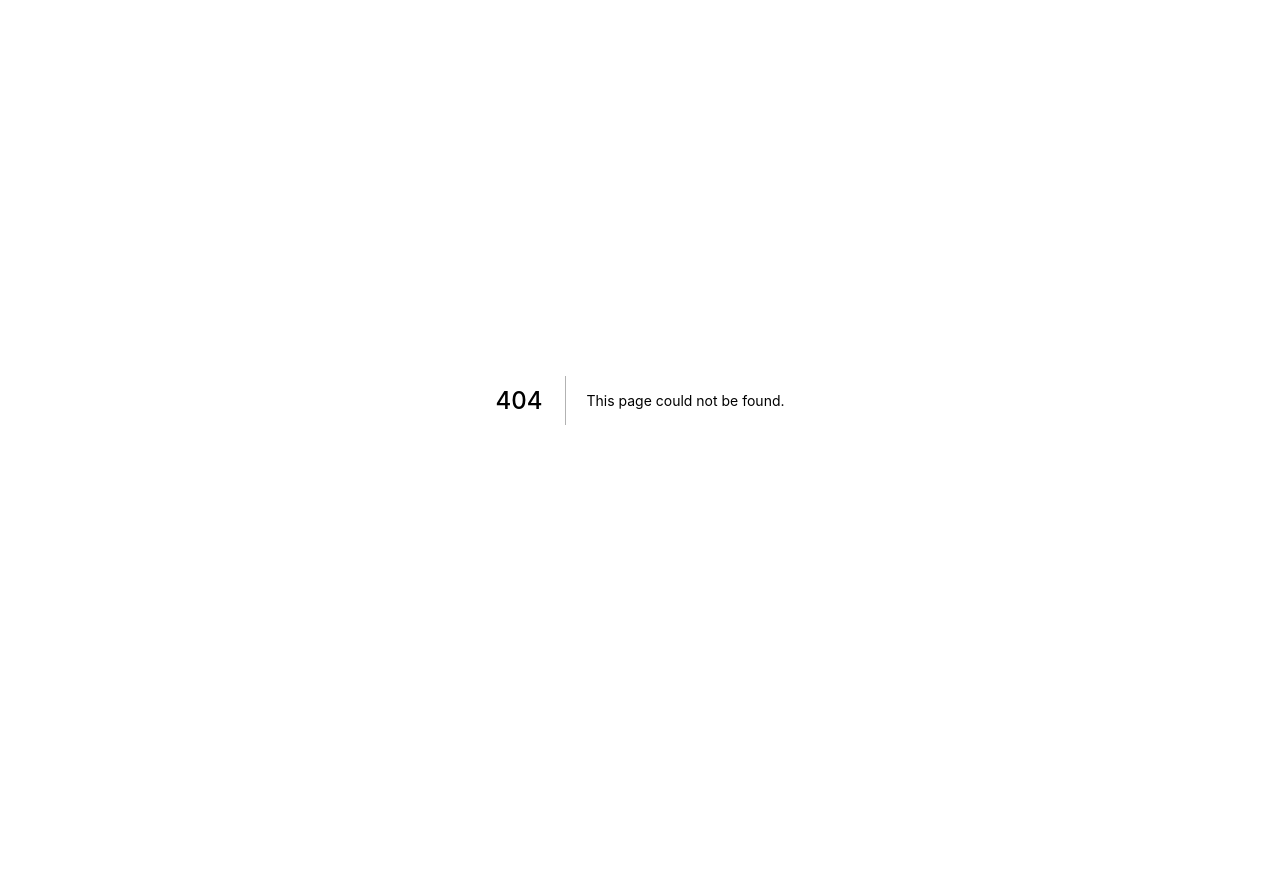
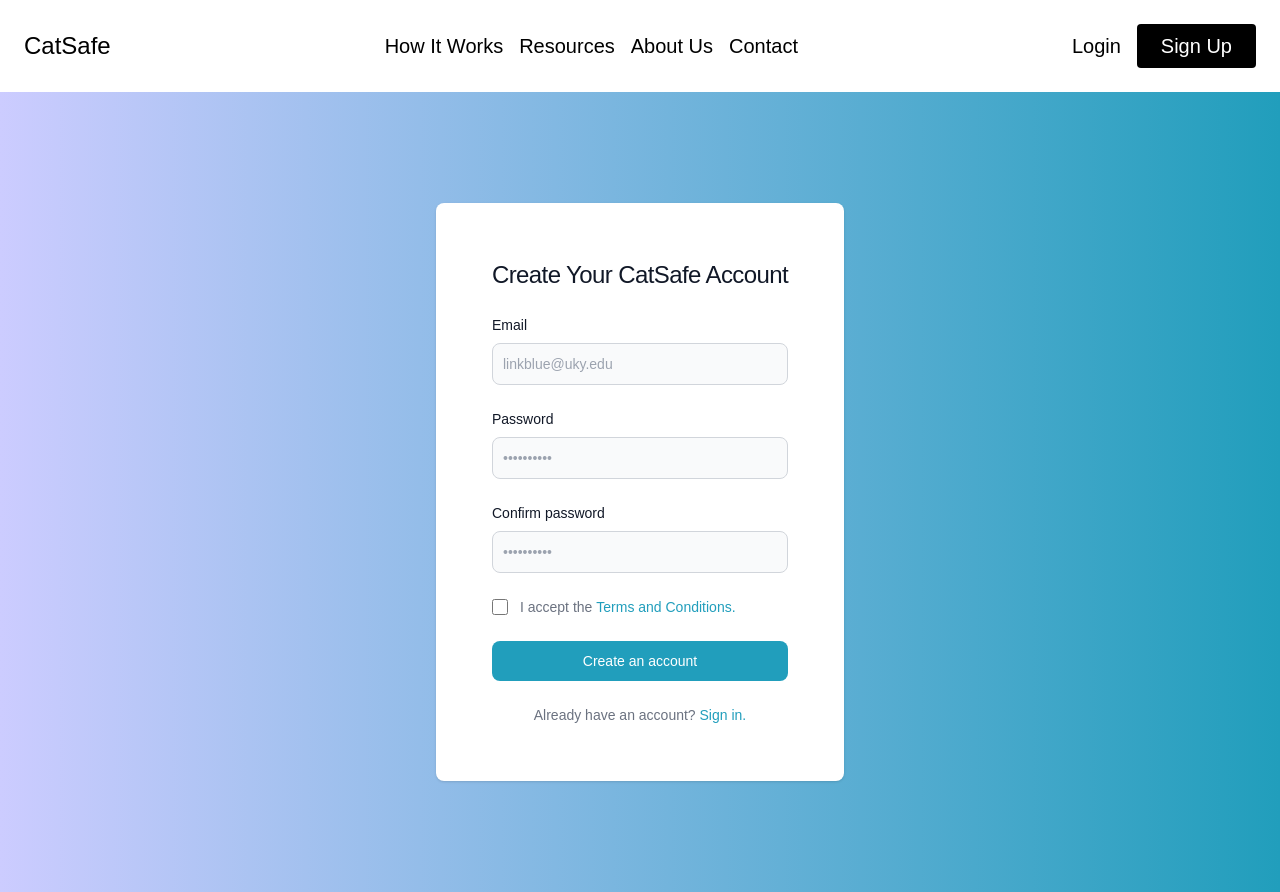
Before and after one commit to Project-SAP/project-sap-frontend, a Next.js app: page /signup in a window 1280 px wide. Before the commit this address had no page. Before the commit the page ends 800 px from the top, so only its background shows below. Built offline with nearby package versions, Linux system fonts and the light colour scheme.

Commit message:
Add Login page & Sign Up page

```diff
--- a/src/components/header.tsx
+++ b/src/components/header.tsx
@@ -3,19 +3,13 @@ import Link from 'next/link'
 
 
 const Header: NextPage = () => {
-    const style = {
-        backgroundColor: 'blue',
-        color: 'white',
-        width: '100%',
-        height: '50px'
-    }
     return (
-        <nav className="container relative p-6 mx-auto">
+        <nav className="sticky p-6 mx-auto bg-white w-full">
             {/* <!-- Flex Container --> */}
             <div className="flex items-center justify-between">
               {/* <!-- Logo --> */}
               <div className="space-x-6">
-                <Link href="#">
+                <Link href="/">
                   <a className="text-2xl hover:text-dominant">CatSafe</a>
                 </Link>
               </div>
@@ -44,7 +38,7 @@ const Header: NextPage = () => {
 
             {/* <!-- Mobile Menu --> */}
             <div className="md:hidden">
-              <div id="menu" className="absolute flex flex-col items-center self-end py-8 mt-10 space-y-6 font-bold bg-white left-6 right-6 drop-shadow-md sm:w-auto sm:self-center">
+              <div id="menu" className="absolute flex hidden flex-col items-center self-end py-8 mt-10 space-y-6 font-bold bg-white left-6 right-6 drop-shadow-md sm:w-auto sm:self-center">
                 <Link href="#"><a className="hover:text-dominant">How It Works</a></Link>
                 <Link href="#"><a className="hover:text-dominant">Resources</a></Link>
                 <Link href="#"><a className="hover:text-dominant">About Us</a></Link>
--- a/src/pages/index.tsx
+++ b/src/pages/index.tsx
@@ -2,7 +2,6 @@ import type { NextPage } from 'next';
 import { useState } from 'react';
 import MainLayout from '../components/mainLayout';
 import { DataModel } from '../utils/api/models/data.model';
-import Head from 'next/head'
 
 const IndexPage: NextPage = () => {
     // Using states to allow reloading data in the DOM
@@ -16,12 +15,6 @@ const IndexPage: NextPage = () => {
     };
 
     return (
-        <>
-            <Head>
-                <title>CatSafe - Of the Wildcats, by the Wildcats, for the Wildcats!</title>
-                <meta name="viewport" content="initial-scale=1.0, width=device-width" />
-            </Head>
-            <body>
                 <MainLayout>
                     <section className="flex items-center justify-center h-screen bg-gradient-to-br from-complementary to-dominant">
                         <div>
@@ -29,8 +22,6 @@ const IndexPage: NextPage = () => {
                         </div>
                     </section>
                 </MainLayout>
-            </body>
-            </>
     );
 };
 
--- /dev/null
+++ b/src/pages/login.tsx
@@ -0,0 +1,49 @@
+import type { NextPage } from 'next';
+import Header from '../components/header'
+import Link from 'next/link'
+
+const Login: NextPage = () => {
+    return (
+        <>
+            <Header />
+            <section className="h-screen flex items-center bg-gradient-to-r from-complementary to-dominant">
+                <div className="flex flex-col items-center justify-center lg:w-1/2 md:w-1/2 px-6 py-8 mx-auto md:h-screen lg:py-0">
+                    <div className="w-full bg-white rounded-lg shadow dark:border md:mt-0 sm:max-w-md xl:p-0 dark:bg-gray-800 dark:border-gray-700">
+                        <div className="p-6 space-y-4 b md:space-y-6 sm:p-8">
+                            <h1 className="text-xl text-center font-medium leading-tight tracking-tight text-gray-900 md:text-2xl dark:text-white">
+                                Sign in to CatSafe
+                            </h1>
+                            <form className="space-y-4 md:space-y-6" action="#">
+                                <div>
+                                    <label htmlFor="email" className="block mb-2 text-sm font-medium text-gray-900 dark:text-white">Email</label>
+                                    <input type="email" name="email" id="email" className="bg-gray-50 border border-gray-300 text-gray-900 sm:text-sm rounded-lg focus:ring-primary-600 focus:border-primary-600 block w-full p-2.5 dark:bg-gray-700 dark:border-gray-600 dark:placeholder-gray-400 dark:text-white dark:focus:ring-blue-500 dark:focus:border-blue-500" placeholder="linkblue@uky.edu" required />
+                                </div>
+                                <div>
+                                    <div className="flex justify-between items-center">
+                                        <label htmlFor="password" className="mb-2 text-sm font-medium text-gray-900 dark:text-white">Password</label>
+                                        <Link href="/reset">
+                                            <a className="text-sm text-right text-dominant hover:underline dark:text-primary-500">Forgot password?</a>
+                                        </Link>
+                                    </div>
+                                    <input type="password" name="password" id="password" placeholder="••••••••••••" className="bg-gray-50 border border-gray-300 text-gray-900 sm:text-sm rounded-lg focus:ring-primary-600 focus:border-primary-600 block w-full p-2.5 dark:bg-gray-700 dark:border-gray-600 dark:placeholder-gray-400 dark:text-white dark:focus:ring-blue-500 dark:focus:border-blue-500" required />
+                                </div>
+                                <div className="text-center">
+
+                                </div>
+                                <button type="submit" className="w-full text-white bg-dominant hover:bg-primary-700 focus:ring-4 focus:outline-none focus:ring-primary-300 font-medium rounded-lg text-sm px-5 py-2.5 text-center dark:bg-primary-600 dark:hover:bg-primary-700 dark:focus:ring-primary-800">Sign in</button>
+                                <p className="text-sm text-center font-light text-gray-500 dark:text-gray-400">
+                                    New to CatSafe?&nbsp;
+                                    <Link href="/signup">
+                                        <a className=" text-dominant hover:underline dark:text-primary-500">Create an account.</a>
+                                    </Link>
+                                </p>
+                            </form>
+                        </div>
+                    </div>
+                </div>
+            </section>
+        </>
+    );
+};
+
+export default Login;
--- /dev/null
+++ b/src/pages/signup.tsx
@@ -0,0 +1,50 @@
+import type { NextPage } from 'next';
+import Header from '../components/header'
+import Link from 'next/link'
+
+const SignUp: NextPage = () => {
+    return (
+        <>
+            <Header />
+            <section className="h-screen flex items-center bg-gradient-to-r from-complementary to-dominant">
+                <div className="flex flex-col items-center justify-center px-6 py-8 mx-auto md:h-screen lg:py-0">
+                    <div className="w-full  bg-white rounded-lg shadow dark:border md:mt-0 sm:max-w-md p-6 dark:bg-gray-800 dark:border-gray-700">
+                        <div className="p-6 space-y-4 md:space-y-6 sm:p-8">
+                            <h1 className="text-xl text-center font-medium leading-tight tracking-tight text-gray-900 md:text-2xl dark:text-white">
+                                Create Your CatSafe Account
+                            </h1>
+                            <form className="space-y-4 md:space-y-6" action="#">
+                                <div>
+                                    <label htmlFor="email" className="block mb-2 text-sm font-medium text-gray-900 dark:text-white">Email</label>
+                                    <input type="email" name="email" id="email" className="bg-gray-50 border border-gray-300 text-gray-900 sm:text-sm rounded-lg focus:ring-dominant focus:border-dominant block w-full p-2.5 dark:bg-gray-700 dark:border-gray-600 dark:placeholder-gray-400 dark:text-white dark:focus:ring-blue-500 dark:focus:border-blue-500" placeholder="linkblue@uky.edu" required />
+                                </div>
+                                <div>
+                                    <label htmlFor="password" className="block mb-2 text-sm font-medium text-gray-900 dark:text-white">Password</label>
+                                    <input type="password" name="password" id="password" placeholder="••••••••••" className="bg-gray-50 border border-gray-300 text-gray-900 sm:text-sm rounded-lg focus:ring-dominant focus:border-dominant block w-full p-2.5 dark:bg-gray-700 dark:border-gray-600 dark:placeholder-gray-400 dark:text-white dark:focus:ring-blue-500 dark:focus:border-blue-500" required />
+                                </div>
+                                <div>
+                                    <label htmlFor="confirm-password" className="block mb-2 text-sm font-medium text-gray-900 dark:text-white">Confirm password</label>
+                                    <input type="confirm-password" name="confirm-password" id="confirm-password" placeholder="••••••••••" className="bg-gray-50 border border-gray-300 text-gray-900 sm:text-sm rounded-lg focus:ring-dominant focus:border-dominant block w-full p-2.5 dark:bg-gray-700 dark:border-gray-600 dark:placeholder-gray-400 dark:text-white dark:focus:ring-blue-500 dark:focus:border-blue-500" required />
+                                </div>
+                                <div className="flex items-start">
+                                    <div className="flex items-center h-5">
+                                        <input id="terms" aria-describedby="terms" type="checkbox" className="w-4 h-4 border border-gray-300 rounded bg-gray-50 focus:ring-3 focus:ring-primary-300 dark:bg-gray-700 dark:border-gray-600 dark:focus:ring-dominant dark:ring-offset-gray-800" required />
+                                    </div>
+                                    <div className="ml-3 text-sm">
+                                        <label htmlFor="terms" className="font-light text-gray-500 dark:text-gray-300">I accept the <a className="font-medium text-dominant hover:underline dark:text-primary-500" href="#">Terms and Conditions.</a></label>
+                                    </div>
+                                </div>
+                                <button type="submit" className="w-full text-white bg-dominant hover:bg-primary-700 focus:ring-4 focus:outline-none focus:ring-primary-300 font-medium rounded-lg text-sm px-5 py-2.5 text-center dark:bg-dominant dark:hover:bg-primary-700 dark:focus:ring-primary-800">Create an account</button>
+                                <p className="text-sm text-center font-light text-gray-500 dark:text-gray-400">
+                                    Already have an account? <Link href="login"><a href="#" className="font-medium text-dominant hover:underline dark:text-primary-500">Sign in.</a></Link>
+                                </p>
+                            </form>
+                        </div>
+                    </div>
+                </div>
+            </section>
+        </>
+    );
+};
+
+export default SignUp;
--- a/tailwind.config.js
+++ b/tailwind.config.js
@@ -7,6 +7,7 @@ module.exports = {
   theme: {
     extend: {
       colors: {
+        primary: {"50":"#eff6ff","100":"#dbeafe","200":"#bfdbfe","300":"#93c5fd","400":"#60a5fa","500":"#3b82f6","600":"#2563eb","700":"#1d4ed8","800":"#1e40af","900":"#1e3a8a"},
         dominant: '#219ebc', // Aero Blue
         complementary: 'hsl(240, 100%, 90%)', // Lavender Blue
         accent: 'hsl(0, 0%, 0%)', // Black
```
